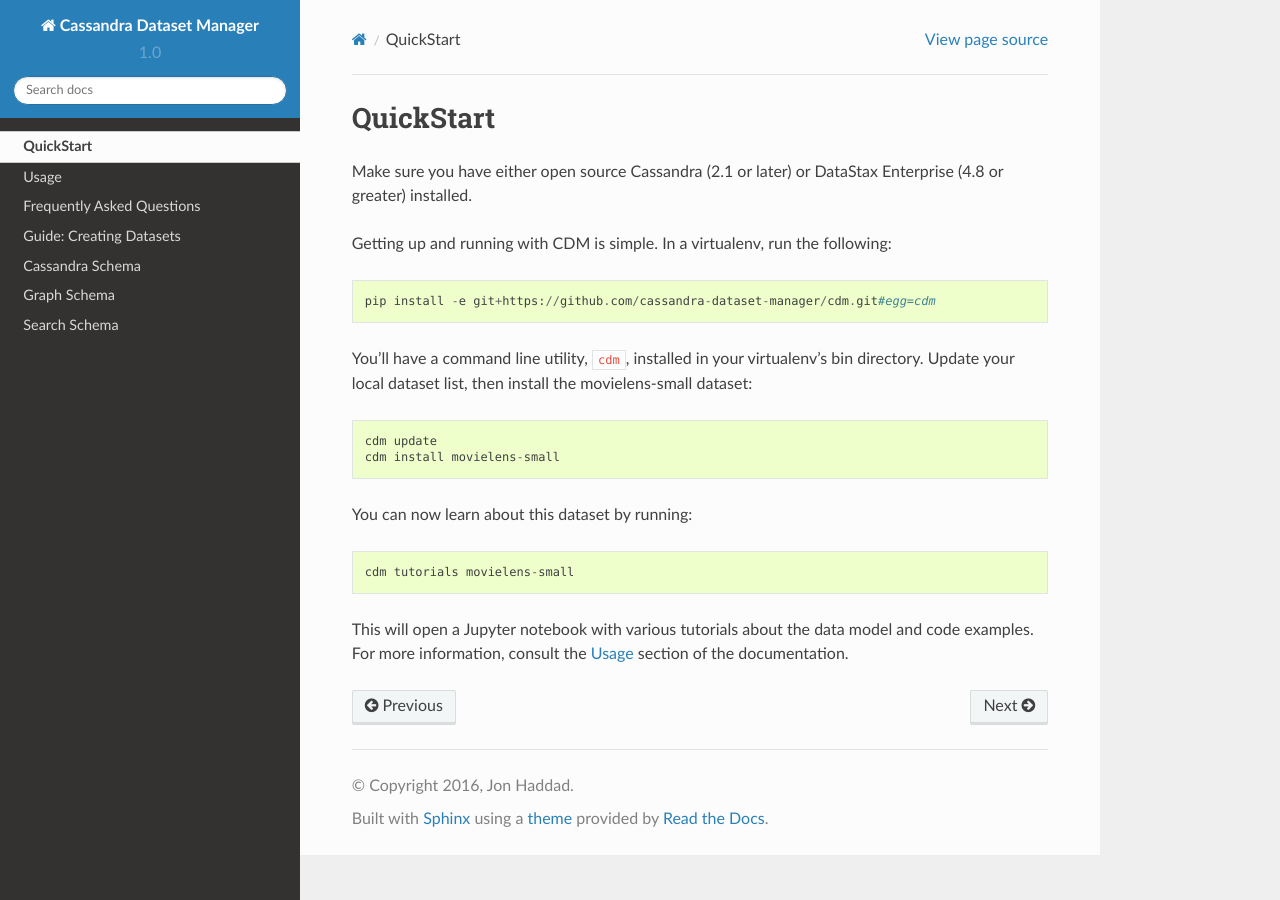
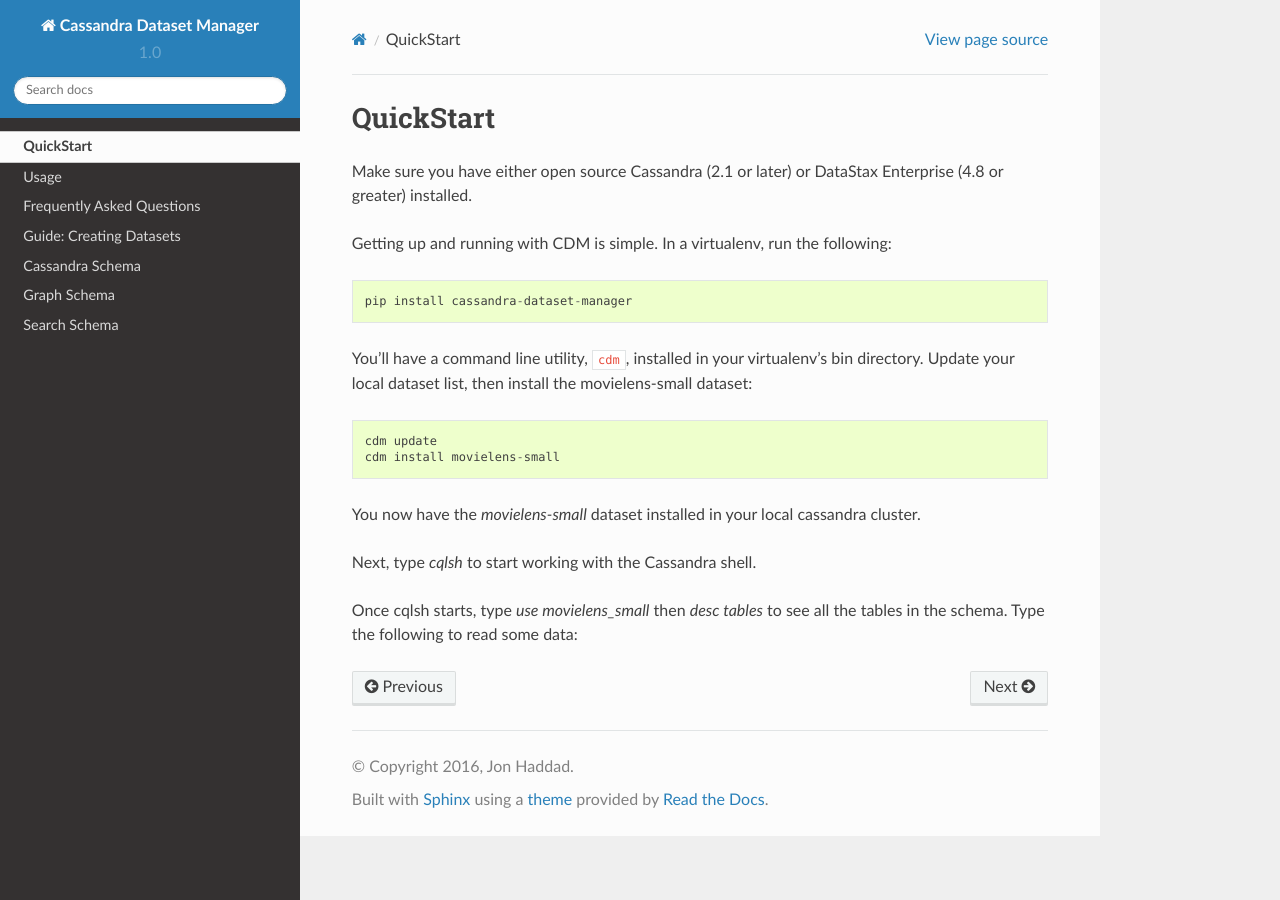
Before and after one commit to riptano/cdm, a Sphinx documentation site: the page built from docs/quickstart.rst, in a window 1280 px wide. Built offline with Sphinx 7.4.7 and the Read the Docs theme 2.0.0, drawn with Linux system fonts in a browser that asks for light colours.

Commit message:
docs and getting ready for the first release

```diff
--- a/docs/quickstart.rst
+++ b/docs/quickstart.rst
@@ -5,15 +5,15 @@
 
 Getting up and running with CDM is simple.  In a virtualenv, run the following::
 
-    pip install -e git+https://github.com/cassandra-dataset-manager/cdm.git#egg=cdm
+    pip install cassandra-dataset-manager
 
 You'll have a command line utility, :code:`cdm`, installed in your virtualenv's bin directory.  Update your local dataset list, then install the movielens-small dataset::
 
     cdm update
     cdm install movielens-small
 
-You can now learn about this dataset by running::
+You now have the `movielens-small` dataset installed in your local cassandra cluster.
 
-    cdm tutorials movielens-small
+Next, type `cqlsh` to start working with the Cassandra shell.
 
-This will open a Jupyter notebook with various tutorials about the data model and code examples.  For more information, consult the :doc:`/usage` section of the documentation.
+Once cqlsh starts, type `use movielens_small` then `desc tables` to see all the tables in the schema.  Type the following to read some data:
```
Also changed, not shown: docs/datasets.rst (+28 -45 lines), 3 other files.
